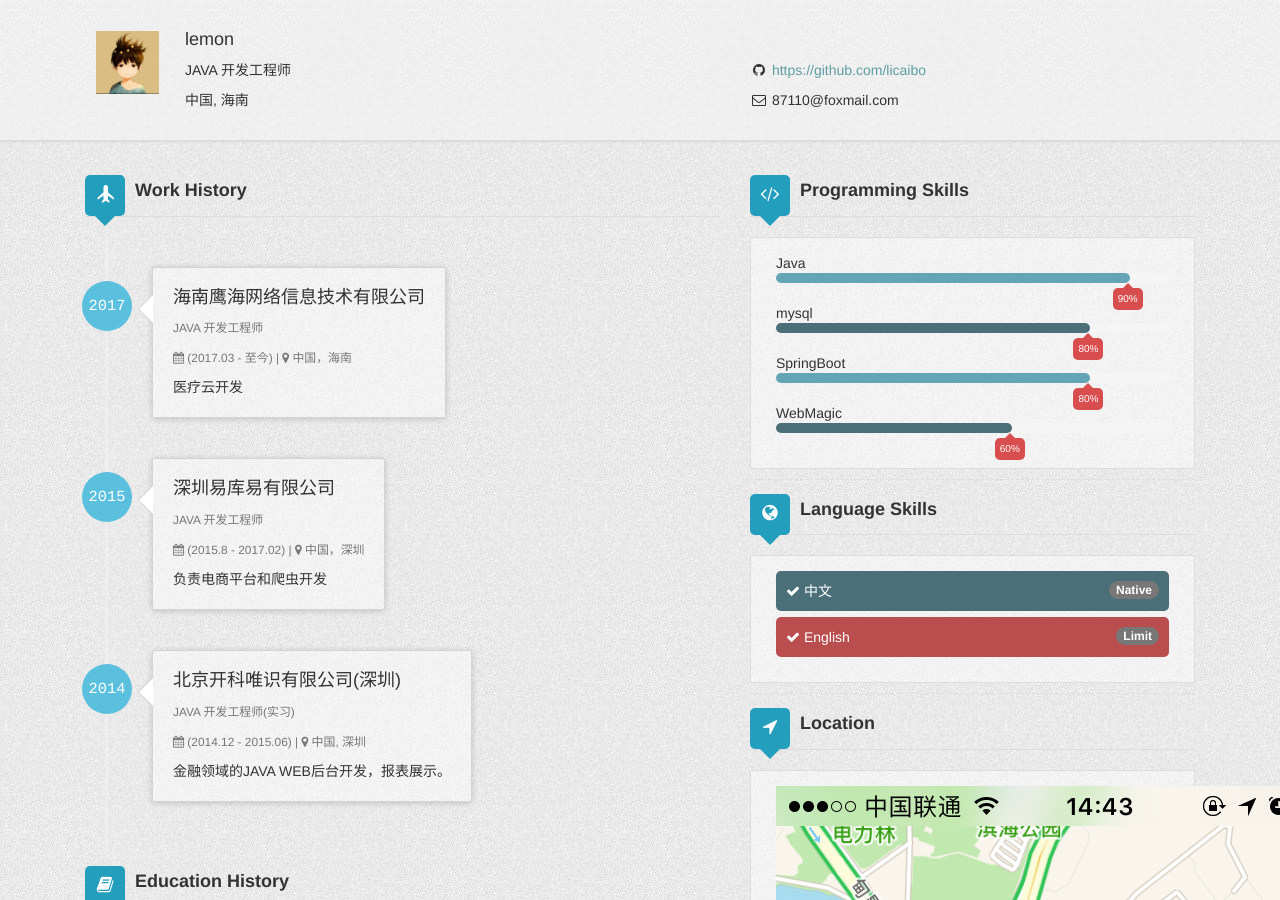
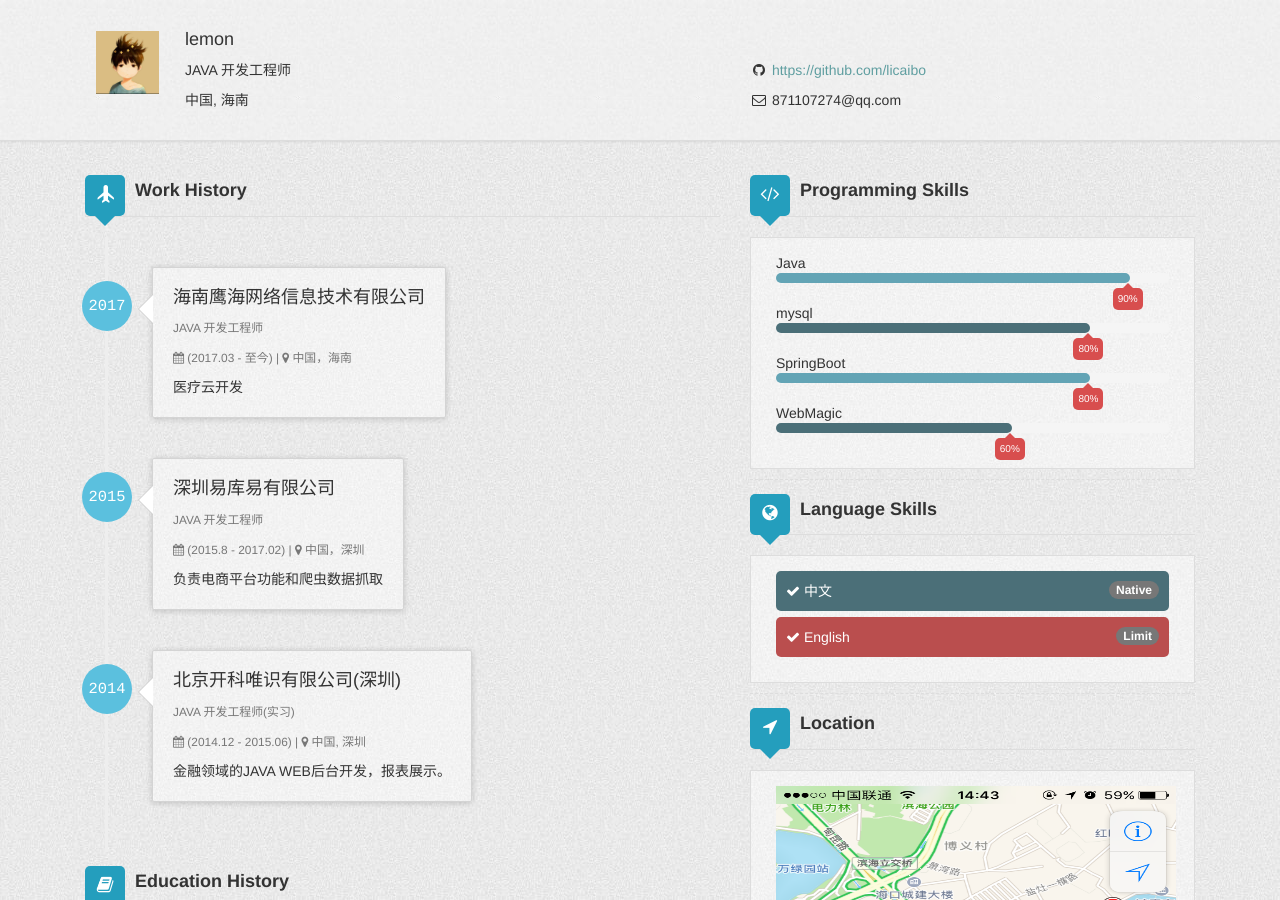
Before and after one commit to lcbbcl/licaibo.github.io, a Jekyll site: the page built from about.html, in a window 1280 px wide and 900 px high. Built offline with Jekyll 4.4.1, drawn with Linux system fonts in a browser that asks for light colours.

Commit message:
修改关于我界面

```diff
--- a/_data/author.yml
+++ b/_data/author.yml
@@ -2,7 +2,7 @@
 name: lemon
 title: JAVA 开发工程师
 address: 中国, 海南
-email: 87110@foxmail.com
+email: 871107274@qq.com
 github: https://github.com/licaibo
 gavatar: /assets/img/avatar.JPG
 workHistory:
@@ -20,7 +20,7 @@ workHistory:
   title: JAVA 开发工程师
   started: 2015
   duration: (2015.8 - 2017.02)
-  description: 负责电商平台和爬虫开发
+  description: 负责电商平台功能和爬虫数据抓取
 
 - work1:
   company: 北京开科唯识有限公司(深圳)
--- a/about.html
+++ b/about.html
@@ -131,7 +131,7 @@ layout: author_layout
                 <!--<img src="http://restapi.amap.com/v3/staticmap?location=121.437361,31.166937&amp;zoom=15&amp;size=500*250&amp;markers=mid,,A:121.4037323,31.19782533&amp;key=4fbf0c0dfa89f726a84101e3a5d1bc50" style="border:0" frameborder="0" width="100%" height="100%">-->
             <!--</div>-->
             <div class="grid-block">
-                <img src="assets/img/localtion.PNG">
+                <img src="assets/img/localtion.PNG" height="510" width="400">
             </div>
         </div>
     </div>
```
